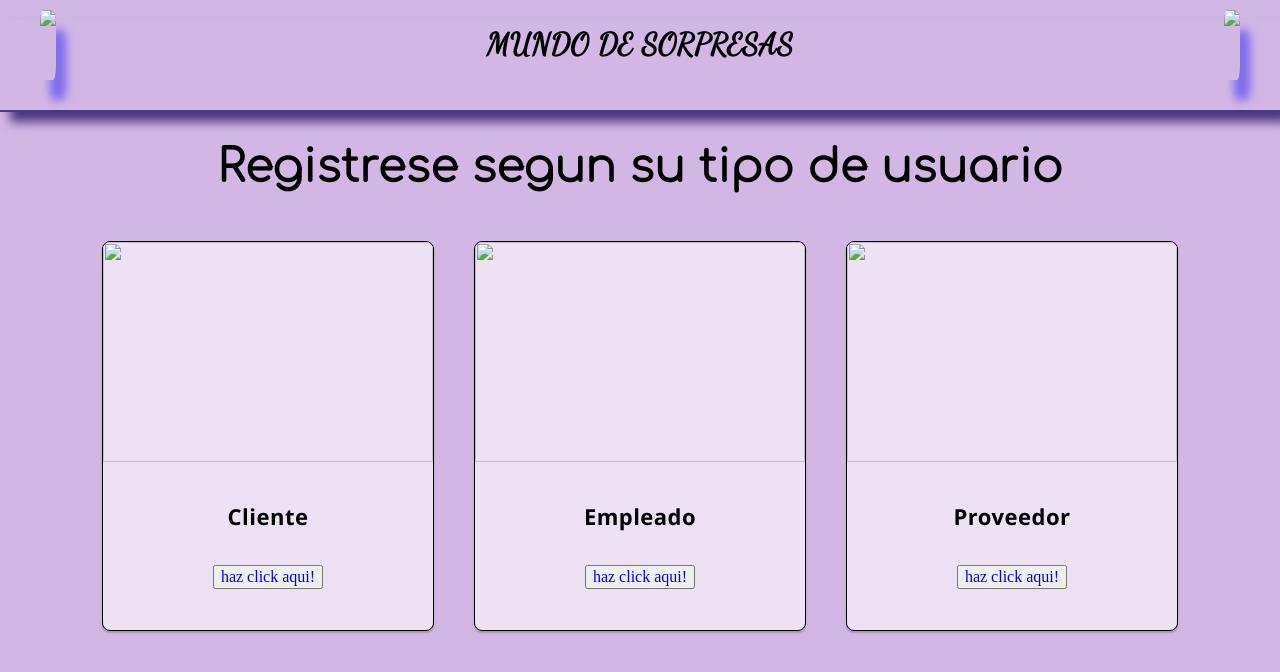
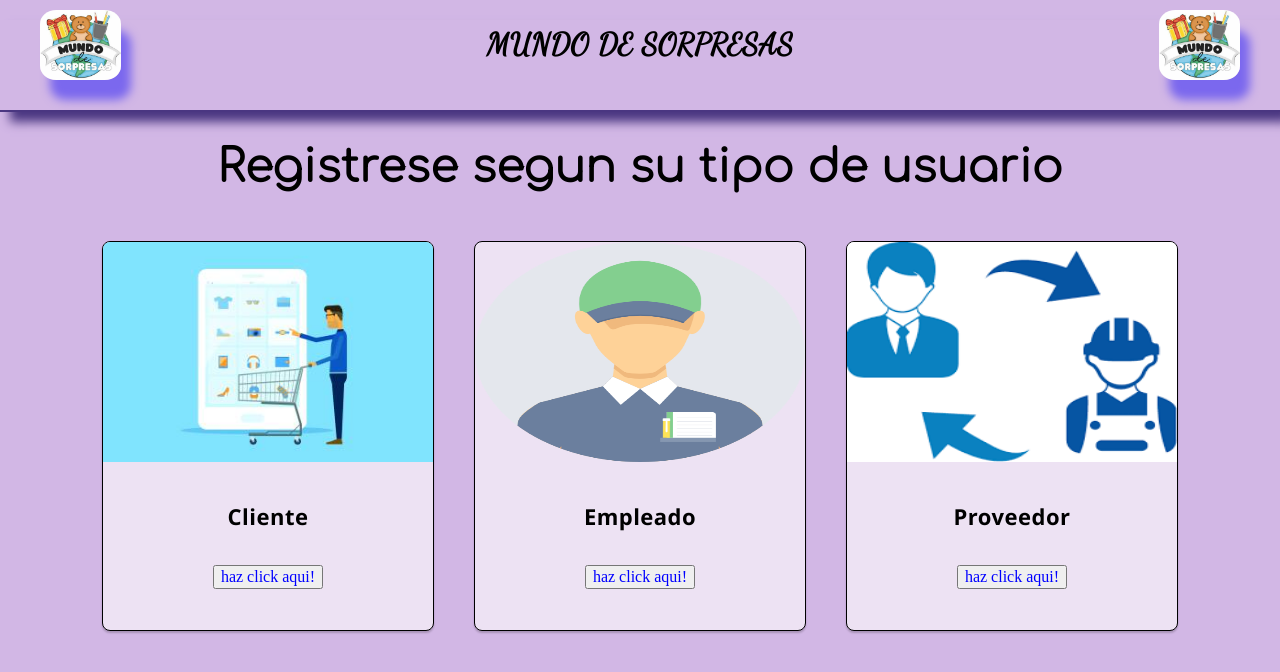
Before and after one commit to diego-lopera/Mundo-de-Sorpresas, a plain HTML site: page menu_registros.html in a window 1280 px wide. Drawn offline with Linux system fonts and the light colour scheme; files that its build step writes are made by us from their sources.

Commit message:
Update menu_registros.html

```diff
--- a/menu_registros.html
+++ b/menu_registros.html
@@ -5,8 +5,8 @@
     <meta http-equiv="X-UA-Compatible" content="IE=edge">
     <meta name="viewport" content="width=device-width, initial-scale=1.0">
     <title>Mundo de Sorpresas</title>
-    <link rel="stylesheet" href="../css/normalize.css">
-    <link rel="stylesheet" href="../css/style.css">
+    <link rel="stylesheet" href="normalize.css">
+    <link rel="stylesheet" href="style.css">
 </head>
 <body>
     <style>
@@ -14,9 +14,9 @@
         @import url('https://fonts.googleapis.com/css2?family=Comfortaa:wght@300&family=Dancing+Script&display=swap');
         </style>
 <header class="header">
-    <img  class="logo1" src="../Resources/logo.jpeg">
+    <img  class="logo1" src="logo.jpeg">
     <h1 class="titulo">MUNDO DE SORPRESAS </h1>
-    <img  class="logo" src="../Resources/logo.jpeg">
+    <img  class="logo" src="logo.jpeg">
 </header>
     <div class="titlehtwo">
         <h2>Registrese segun su tipo de usuario</h2>
@@ -25,19 +25,19 @@
     <div class="container_menu">
 
         <div class="register" >
-           <a href="clientes.html"><img src="../Resources/cliente_form.jpg" ></a>
+           <a href="clientes.html"><img src="cliente_form.jpg" ></a>
             <h4>Cliente</h4>
             <button><a href="clientes.html"> haz click aqui!</a></button>
         </div>
 
         <div class="register" >
-           <a href="empleados.html"> <img src="../Resources/empleado_form.png" ></a>
+           <a href="empleados.html"> <img src="empleado_form.png" ></a>
             <h4>Empleado</h4>
             <button><a href="empleados.html"> haz click aqui!</a></button>
         </div>
 
         <div class="register" >
-           <a href="proveedores.html"><img src="../Resources/proveedor_form.png" ></a>
+           <a href="proveedores.html"><img src="proveedor_form.png" ></a>
             <h4>Proveedor</h4>
             <button><a href="proveedores.html"> haz click aqui!</a></button>
         </div>
```
